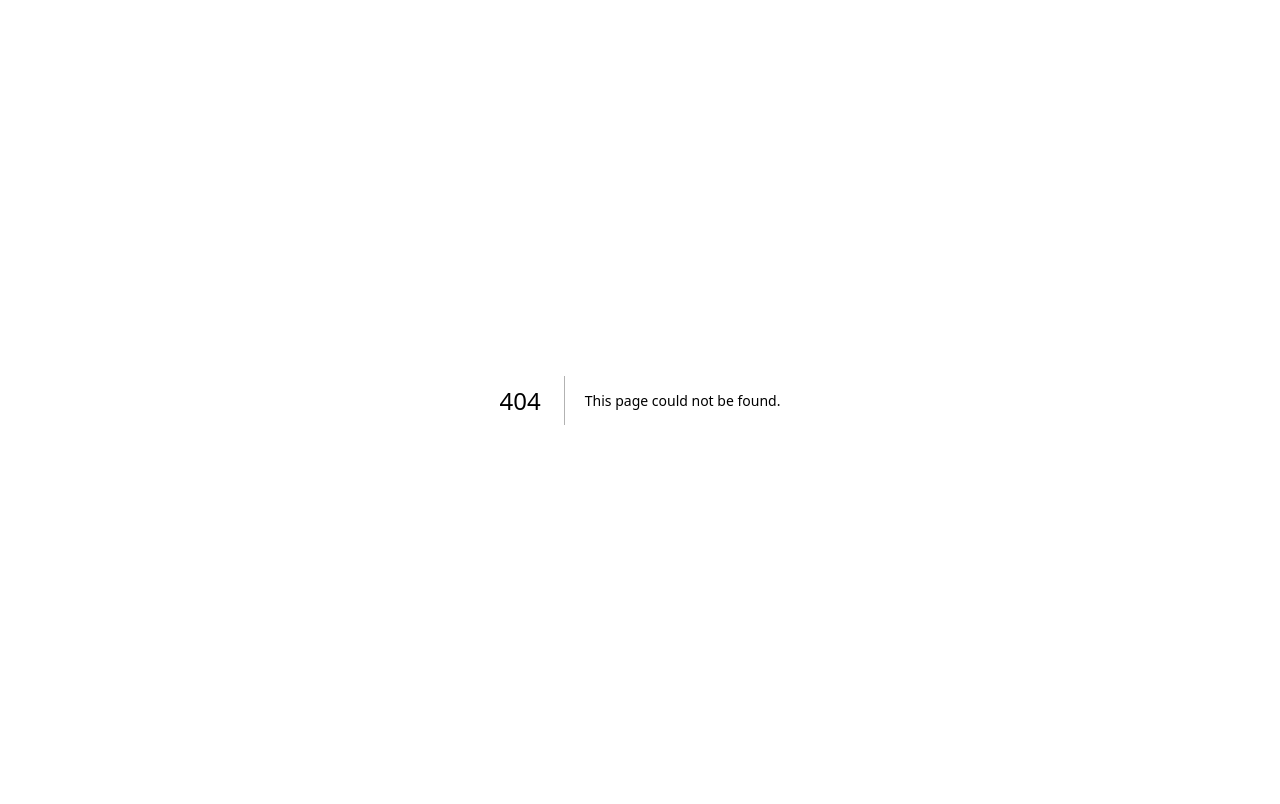
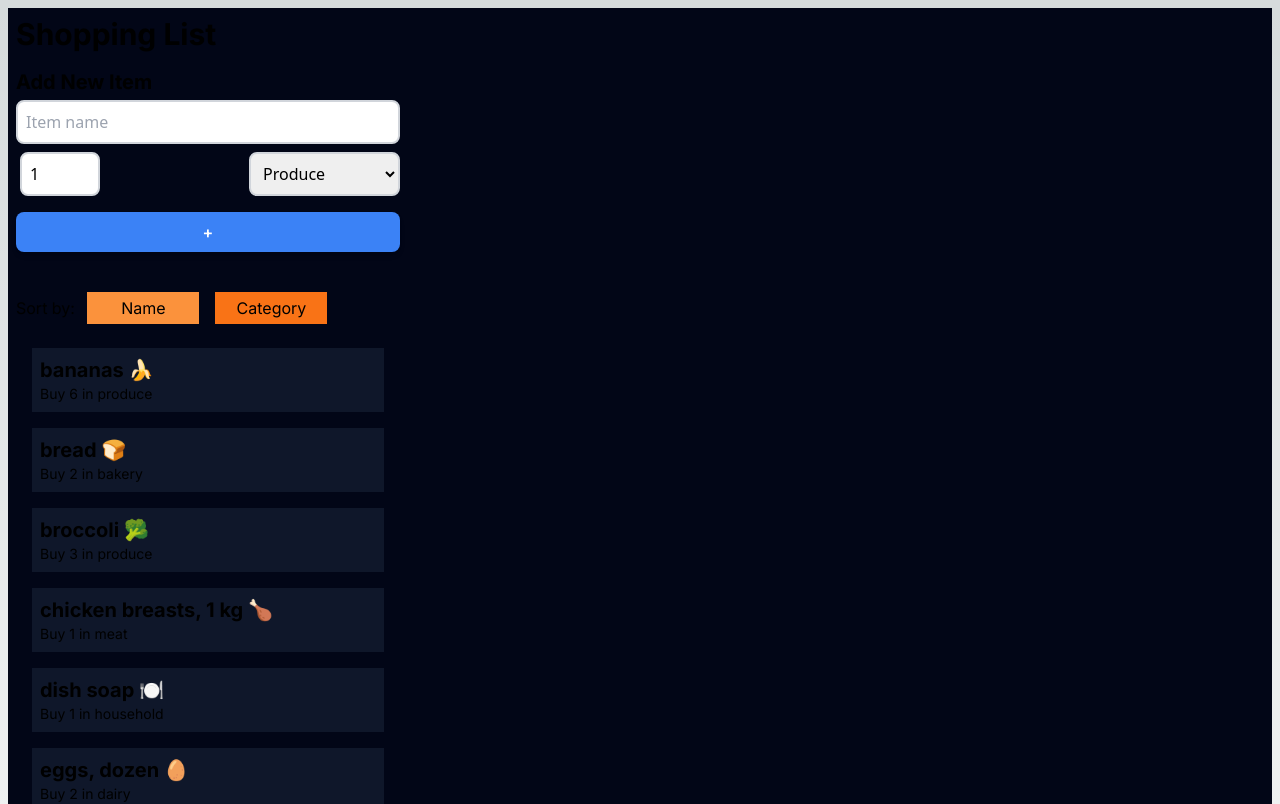
Before and after one commit to IamStudentRommel/cprg306-assignments, a Next.js app: page /week-6 in a window 1280 px wide. Before the commit this address had no page. Shown: the top 804 px of the page. Built offline with nearby package versions, Linux system fonts and the light colour scheme.

Commit message:
finish week 6

```diff
--- a/app/week-4/new-item.js
+++ b/app/week-4/new-item.js
@@ -1,11 +1,10 @@
-"use client"
-import React, { useState } from 'react';
+"use client";
+import React, { useState } from "react";
 
 const NewItem = () => {
-
-  const [name, setName] = useState('');
+  const [name, setName] = useState("");
   const [quantity, setQuantity] = useState(1);
-  const [category, setCategory] = useState('produce');
+  const [category, setCategory] = useState("produce");
 
   const handleSubmit = (event) => {
     event.preventDefault();
@@ -14,23 +13,23 @@
       quantity: quantity,
       category: category,
     };
-    console.log('hello item:', item);
+    console.log("hello item:", item);
 
     alert(`Add Item: ${name}, quantity: ${quantity}, category: ${category}`);
     clearState();
   };
 
   const clearState = () => {
-    setName('');
+    setName("");
     setQuantity(1);
-    setCategory('produce');
-  }
+    setCategory("produce");
+  };
 
   return (
-    <form onSubmit={handleSubmit} >
-        <main class="flex justify-center w-full">
+    <form onSubmit={handleSubmit}>
+      <main className="flex justify-center w-full">
         <div className="p-2 m-4 bg-slate-900 text-black max-w-sm w-full">
-                <div className="mb-2" >
+          <div className="mb-2">
             <input
               placeholder="Item name"
               type="text"
@@ -41,7 +40,7 @@
             />
           </div>
           <div className="flex justify-between">
-                    <div className='w-1/2 '>
+            <div className="w-1/2 ">
               <input
                 type="number"
                 min="1"
@@ -51,11 +50,13 @@
                 required
                 className="w-20 ml-1 border-2 border-gray-300 p-2 rounded-lg font-sans"
               />
-
             </div>
-                    <div className='flex justify-between'>
-                        <select className="ml-1 border-2 border-gray-300 p-2 rounded-lg font-sans"
-                        value={category} onChange={(e) => setCategory(e.target.value)}>
+            <div className="flex justify-between">
+              <select
+                className="ml-1 border-2 border-gray-300 p-2 rounded-lg font-sans"
+                value={category}
+                onChange={(e) => setCategory(e.target.value)}
+              >
                 <option value="produce">Produce</option>
                 <option value="dairy">Dairy</option>
                 <option value="Bakery">Bakery</option>
@@ -70,7 +71,10 @@
               </select>
             </div>
           </div>
-                <button type="submit" className="w-full mt-4 py-2 px-4 bg-blue-500 text-white font-semibold rounded-lg shadow-md hover:bg-blue-700 focus:outline-none focus:ring-2 focus:ring-blue-400 focus:ring-opacity-75">
+          <button
+            type="submit"
+            className="w-full mt-4 py-2 px-4 bg-blue-500 text-white font-semibold rounded-lg shadow-md hover:bg-blue-700 focus:outline-none focus:ring-2 focus:ring-blue-400 focus:ring-opacity-75"
+          >
             +
           </button>
         </div>
--- /dev/null
+++ b/app/week-6/item-list.js
@@ -0,0 +1,56 @@
+"use client";
+import Item from "./item";
+import React, { useState } from "react";
+//import itemsData from './items.json';
+
+const ItemList = ({ items }) => {
+  const [sortBy, setSortBy] = useState("name");
+
+  const sortedItems = items
+    .map((item) => item)
+    .sort((a, b) => {
+      if (sortBy === "name") {
+        return a.name.localeCompare(b.name);
+      } else if (sortBy === "category") {
+        return a.category.localeCompare(b.category);
+      }
+      return 0;
+    });
+
+  return (
+    <div className="mt-8">
+      <div>
+        <label for="sort">Sort by: </label>
+        <button
+          onClick={() => setSortBy("name")}
+          className={`p-1 m-2 w-28 ${
+            sortBy === "name" ? "bg-orange-400" : "bg-orange-500"
+          }`}
+        >
+          Name
+        </button>
+        <button
+          onClick={() => setSortBy("category")}
+          className={`p-1 m-2 w-28 ${
+            sortBy === "category" ? "bg-orange-400" : "bg-orange-500"
+          }`}
+        >
+          Category
+        </button>
+      </div>
+
+      <ul>
+        {sortedItems.map((item) => (
+          <Item
+            key={item.id}
+            name={item.name}
+            quantity={item.quantity}
+            category={item.category}
+          />
+        ))}
+      </ul>
+    </div>
+  );
+};
+
+export default ItemList;
--- /dev/null
+++ b/app/week-6/item.js
@@ -0,0 +1,12 @@
+import React from "react";
+
+export default function Item({ name, quantity, category }) {
+  return (
+    <li className="p-2 m-4 bg-slate-900 max-w-sm">
+      <h2 className="text-xl font-bold">{name}</h2>
+      <div className="text-sm">
+        Buy {quantity} in {category}
+      </div>
+    </li>
+  );
+}
--- /dev/null
+++ b/app/week-6/items.json
@@ -0,0 +1,74 @@
+[
+  {
+    "id": "1h2GJKH12gkHG31h1H",
+    "name": "milk, 4 L 🥛",
+    "quantity": 1,
+    "category": "dairy"
+  },
+  {
+    "id": "2KJH3k2j3H1k2J3K1H",
+    "name": "bread 🍞",
+    "quantity": 2,
+    "category": "bakery"
+  },
+  {
+    "id": "3h2KJH3k2j3H1k2J3",
+    "name": "eggs, dozen 🥚",
+    "quantity": 2,
+    "category": "dairy"
+  },
+  {
+    "id": "4k2J3K1H2GJKH12gk",
+    "name": "bananas 🍌",
+    "quantity": 6,
+    "category": "produce"
+  },
+  {
+    "id": "5H1h1H2KJH3k2j3H",
+    "name": "broccoli 🥦",
+    "quantity": 3,
+    "category": "produce"
+  },
+  {
+    "id": "6H1k2J3K1H2GJKH1",
+    "name": "chicken breasts, 1 kg 🍗",
+    "quantity": 1,
+    "category": "meat"
+  },
+  {
+    "id": "7gkHG31h1H2KJH3k",
+    "name": "pasta sauce 🍝",
+    "quantity": 3,
+    "category": "canned goods"
+  },
+  {
+    "id": "8j3H1k2J3K1H2GJK",
+    "name": "spaghetti, 454 g 🍝",
+    "quantity": 2,
+    "category": "dry goods"
+  },
+  {
+    "id": "9H12gkHG31h1H2KJ",
+    "name": "toilet paper, 12 pack 🧻",
+    "quantity": 1,
+    "category": "household"
+  },
+  {
+    "id": "10H3k2j3H1k2J3K1",
+    "name": "paper towels, 6 pack",
+    "quantity": 1,
+    "category": "household"
+  },
+  {
+    "id": "11k2J3K1H2GJKH12",
+    "name": "dish soap 🍽️",
+    "quantity": 1,
+    "category": "household"
+  },
+  {
+    "id": "12GJKH12gkHG31h1",
+    "name": "hand soap 🧼",
+    "quantity": 4,
+    "category": "household"
+  }
+]
--- /dev/null
+++ b/app/week-6/new-item.js
@@ -0,0 +1,80 @@
+"use client";
+import React, { useState } from "react";
+
+const NewItem = ({ onAddItem }) => {
+  const [name, setName] = useState("");
+  const [quantity, setQuantity] = useState(1);
+  const [category, setCategory] = useState("produce");
+
+  const handleSubmit = (event) => {
+    event.preventDefault();
+
+    const item = {
+      name: name,
+      quantity: quantity,
+      category: category,
+    };
+
+    onAddItem(item);
+  };
+
+  return (
+    <form onSubmit={handleSubmit}>
+      <div className="text-black">
+        {/* <div className="p-2 bg-slate-900 text-black max-w-sm w-full"> */}
+        <div className="mb-2">
+          <input
+            placeholder="Item name"
+            type="text"
+            value={name}
+            onChange={(e) => setName(e.target.value)}
+            required
+            className="w-full mt-1 border-2 border-gray-300 p-2 rounded-lg font-sans"
+          />
+        </div>
+        <div className="flex justify-between">
+          <div className="w-1/2 ">
+            <input
+              type="number"
+              min="1"
+              max="99"
+              value={quantity}
+              onChange={(e) => setQuantity(parseInt(e.target.value, 10))}
+              required
+              className="w-20 ml-1 border-2 border-gray-300 p-2 rounded-lg font-sans"
+            />
+          </div>
+          <div className="flex justify-between">
+            <select
+              className="ml-1 border-2 border-gray-300 p-2 rounded-lg font-sans"
+              value={category}
+              onChange={(e) => setCategory(e.target.value)}
+            >
+              <option value="produce">Produce</option>
+              <option value="dairy">Dairy</option>
+              <option value="Bakery">Bakery</option>
+              <option value="Meat">Meat</option>
+              <option value="Frozen Foods">Frozen Foods</option>
+              <option value="Canned Goods">Canned Goods</option>
+              <option value="Dry Goods">Dry Goods</option>
+              <option value="Beverages">Beverages</option>
+              <option value="Snacks">Snacks</option>
+              <option value="Household">Household</option>
+              <option value="Other">Other</option>
+            </select>
+          </div>
+        </div>
+
+        <button
+          type="submit"
+          className="w-full mt-4 py-2 px-4 bg-blue-500 text-white font-semibold rounded-lg shadow-md hover:bg-blue-700 focus:outline-none focus:ring-2 focus:ring-blue-400 focus:ring-opacity-75"
+        >
+          +
+        </button>
+      </div>
+      {/* </div> */}
+    </form>
+  );
+};
+
+export default NewItem;
--- /dev/null
+++ b/app/week-6/page.js
@@ -0,0 +1,26 @@
+"use client";
+import React, { useState } from "react";
+import ItemList from "./item-list";
+import NewItem from "./new-item";
+import itemsData from "./items.json";
+
+const Page = () => {
+  const [items, setItems] = useState(itemsData);
+
+  const handleAddItem = (newItem) => {
+    setItems([...items, newItem]);
+  };
+
+  return (
+    <main class="bg-slate-950 p-2 m-2">
+      <div className=" max-w-sm w-full">
+        <h1 className="text-3xl font-bold mb-4">Shopping List</h1>
+        <h3 class="text-xl font-bold">Add New Item</h3>
+        <NewItem onAddItem={handleAddItem} />
+        <ItemList items={items} />
+      </div>
+    </main>
+  );
+};
+
+export default Page;
```
Lines whose indentation alone changed are shown as unchanged.
